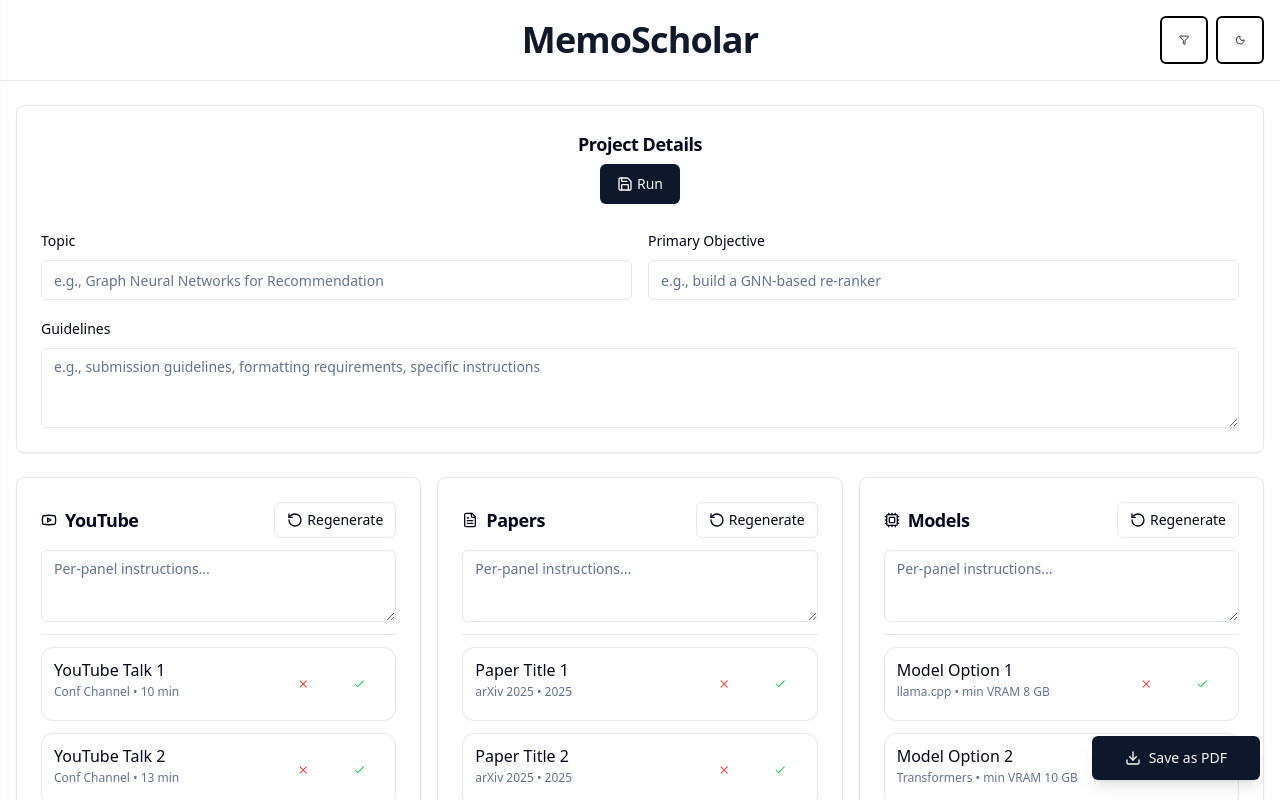
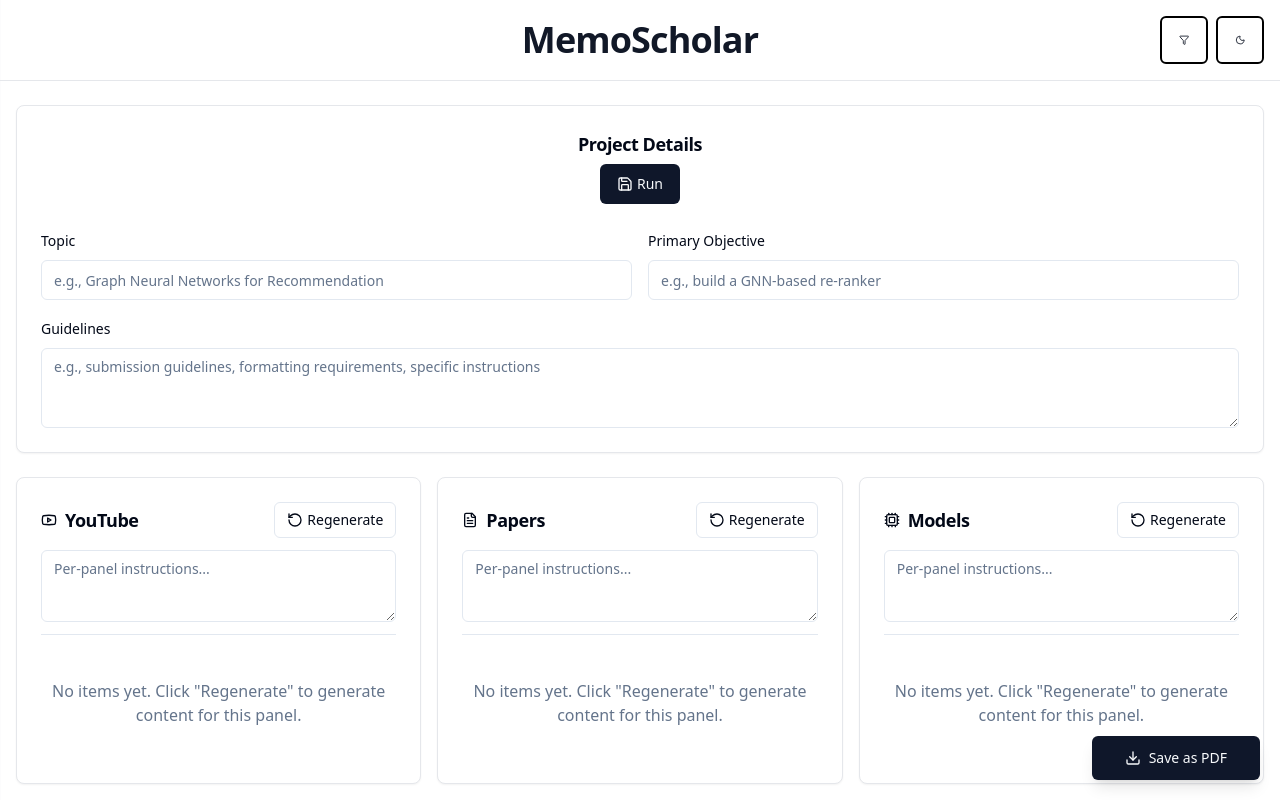
Before and after one commit to gomezc08/MemoScholar, a React (Vite) app in the folder frontend/memo-scholar/: page / in a window 1280 px wide. Shown: the top 800 px of the page. Built offline with nearby package versions, Linux system fonts and the light colour scheme.

Commit message:
panels are now reset when page refresh

```diff
--- a/frontend/memo-scholar/src/components/ui/panel.tsx
+++ b/frontend/memo-scholar/src/components/ui/panel.tsx
@@ -5,7 +5,6 @@
 import { Button } from "@/components/ui/button";
 import { Textarea } from "@/components/ui/textarea";
 import { Separator } from "@/components/ui/separator";
-import { mockItems } from "@/lib/mock";
 import type { Item, PanelKind } from "@/types";
 import { acceptOrReject } from "@/lib/api";
 import { generateSubmissionIndividualPanel } from "@/lib/api";
@@ -26,7 +25,7 @@
   onItemFeedback?: (item: Item, feedback: 'accept' | 'reject') => void;
 }) {
   const [instructions, setInstructions] = useState("");
-  const [items, setItems] = useState<Item[]>(() => mockItems(kind));
+  const [items, setItems] = useState<Item[]>([]);
 
   const icon =
     kind === "youtube" ? <Youtube className="h-4 w-4" /> :
@@ -40,6 +39,11 @@
       console.log("Calling generateSubmissionIndividualPanel on the following data:", { panel_name: label, topic: topic, objective: objective, guidelines: guidelines, user_special_instructions: instructions });
       const result = await generateSubmissionIndividualPanel({ panel_name: label, topic: topic, objective: objective, guidelines: guidelines, user_special_instructions: instructions });
       console.log("Submission generated:", result);
+
+      // Update items with the API response
+      if (result && result.items) {
+        setItems(result.items);
+      }
     }
     catch (e) {
       console.error("Error generating submission:", e);
@@ -95,7 +99,12 @@
         />
         <Separator />
         <div className="grid grid-cols-1 gap-3">
-          {items.map((it) => (
+          {items.length === 0 ? (
+            <div className="text-center text-muted-foreground py-8">
+              No items yet. Click "Regenerate" to generate content for this panel.
+            </div>
+          ) : (
+            items.map((it) => (
             <motion.div
               key={it.id}
               initial={{ opacity: 0, y: 8 }}
@@ -126,7 +135,8 @@
                 </Button>
               </div>
             </motion.div>
-          ))}
+            ))
+          )}
         </div>
       </CardContent>
     </Card>
```
